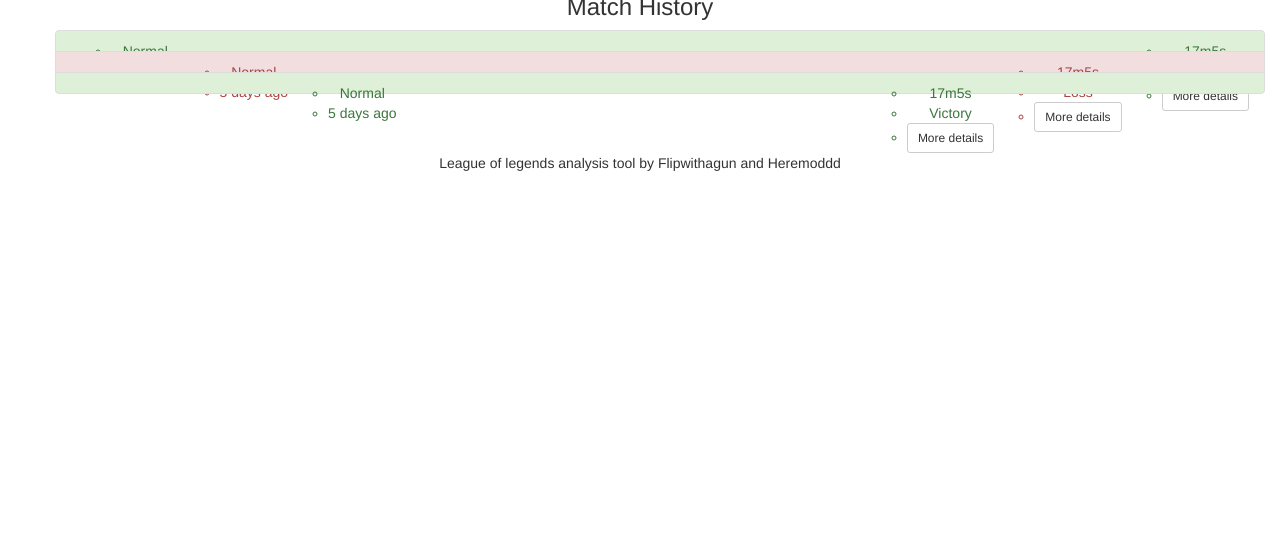
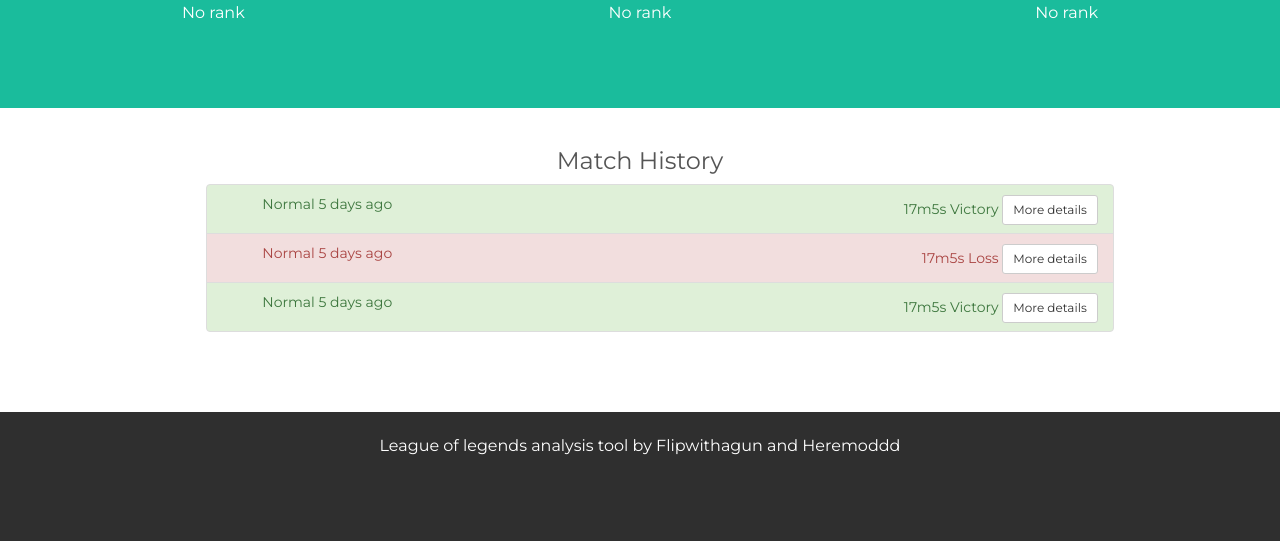
Before and after one commit to flipomelo/project_league, a Django app: page /lolapi/1/ in a window 1280 px wide. Shown: the part 864-1405 px from the top of the page. Before the commit the page ends 1035 px from the top, so only its background shows below. Run offline with Django 3.2, Linux system fonts and the light colour scheme; some libraries are stand-ins or nearby versions.

Commit message:
add stylesheet

```diff
--- /dev/null
+++ b/django-site/project_league/lolapi/static/lolapi/style.css
@@ -0,0 +1,66 @@
+body {
+    font: 20px "Montserrat", sans-serif;
+    line-height: 1.8;
+    color: #f5f6f7;
+}
+
+p {font-size: 16px;}
+
+.navbar {
+    padding-top: 15px;
+    padding-bottom: 15px;
+    border: 0;
+    border-radius: 0;
+    margin-bottom: 0;
+    font-size: 12px;
+    letter-spacing: 5px;
+}
+
+.navbar-nav li a:hover {
+    color: #1abc9c !important;
+}
+
+.container-fluid {
+    padding-top: 20px;
+    padding-bottom: 70px;
+}
+
+.bg-1 {
+    background-color: #1abc9c; /* Green */
+    color: #ffffff;
+}
+
+.bg-1 #summoner-avatar{
+    width:400px;
+}
+
+.bg-1 #border-bottom {
+    margin:25px auto 10px auto;
+    width:50%;
+    border-bottom: 2px solid grey;
+}
+
+.bg-2 {
+    background-color: #ffffff; /* White */
+    color: #555555;
+}
+
+.bg-3 {
+    background-color: #2f2f2f;
+    color: #ffffff;
+}
+
+.match li {
+  display: inline;
+}
+
+.match {
+  margin-left:auto;
+  margin-right:auto;
+  width:75%;
+  font: 14px "Montserrat", sans-serif;
+  height:50px;
+}
+
+.match-detail {
+}
--- a/django-site/project_league/lolapi/templates/detail.html
+++ b/django-site/project_league/lolapi/templates/detail.html
@@ -9,7 +9,9 @@
   <script src="https://ajax.googleapis.com/ajax/libs/jquery/1.11.1/jquery.min.js"></script>
   <script src="http://maxcdn.bootstrapcdn.com/bootstrap/3.3.5/js/bootstrap.min.js"></script>
 
-  <!--<link rel="stylesheet" href="style.css">-->
+  {% load staticfiles %}
+  <link rel="stylesheet" type="text/css" href="{% static 'lolapi/style.css' %}" />
+
   <link href="http://fonts.googleapis.com/css?family=Montserrat" rel="stylesheet">
 </head>
 <body>
@@ -36,9 +38,9 @@
 
   <div class="container-fluid bg-1 text-center">
     <div id="general-info">
-      <h3>Summoner name</h3>
+      <h3>{{ summoner.name }}</h3>
       <img id="summoner-avatar" class="img-circle" src="http://wallpaperspal.com/wp-content/uploads/Jink-in-League-of-Legends-Wallpaper.jpg" alt="profile-image">
-      <h4>Level 30</h4>
+      <h4>Level {{ summoner.summoner_level }}</h4>
     </div>
 
     <div id="border-bottom"></div>
```
